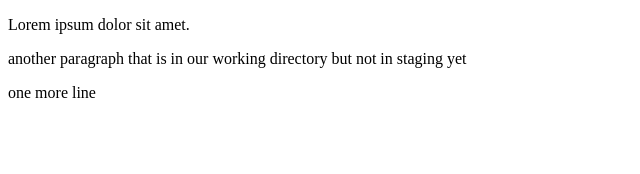
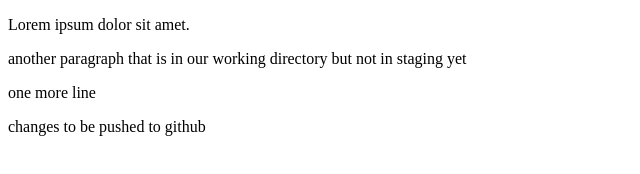
Before and after one commit to ReactClass-Feb-09-2023/github_demo, a plain HTML site: page index.html in a window 1280 px wide. Shown: the whole page, without its empty margins (0-640 px from the left). Drawn offline with Linux system fonts and the light colour scheme.

Commit message:
add text to demo github

```diff
--- a/index.html
+++ b/index.html
@@ -12,6 +12,7 @@
 	<p>Lorem ipsum dolor sit amet.</p>
 	<p>another paragraph that is in our working directory but not in staging yet</p>
 	<p>one more line</p>
+	<p>changes to be pushed to github</p>
 </body>
 
 </html>
```
